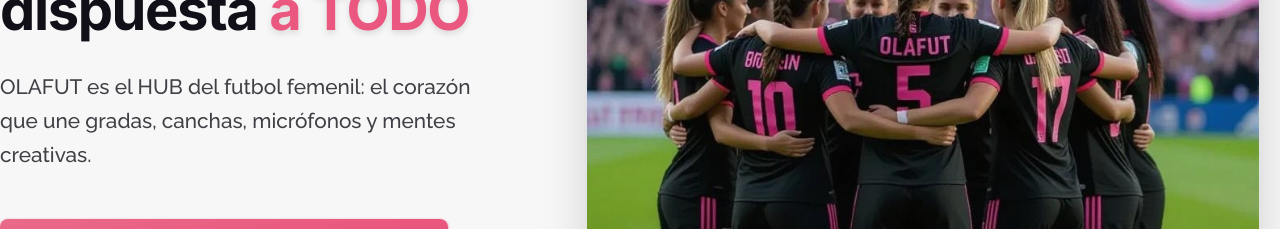
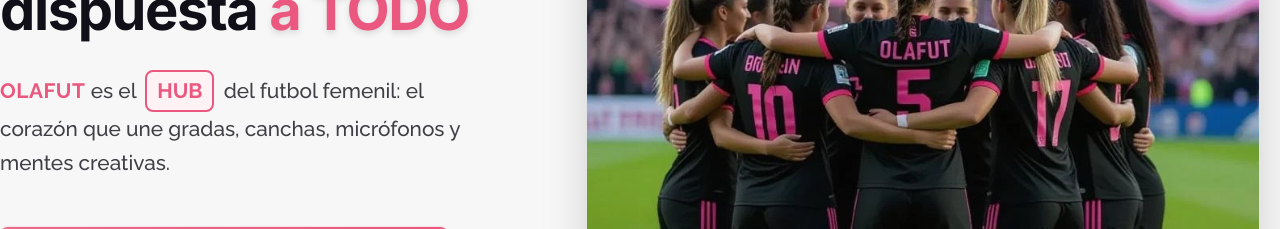
Before and after one commit to olafut/landing-olafut, a Next.js app: page / in a window 1280 px wide. Shown: the part 390-619 px from the top of the page. Built offline with nearby package versions, Linux system fonts and the light colour scheme.

Commit message:
fix: update background color in Hub component and enhance Spanish translation for subtitle

```diff
--- a/src/app/_components/ui/Hub.tsx
+++ b/src/app/_components/ui/Hub.tsx
@@ -4,7 +4,7 @@ import type { BaseProps } from '@/interfaces/base';
 export const Hub: FC<BaseProps> = ({ children }) => {
   return (
     <span className="relative inline-block px-3 py-1 mx-1">
-      <span className="absolute inset-0 bg-primary-100 border-2 border-primary-500 rounded-lg"></span>
+      <span className="absolute inset-0 bg-primary-50 border-2 border-primary-500 rounded-lg"></span>
       <span className="relative font-bold text-primary-500">{children}</span>
     </span>
   );
--- a/src/messages/es.ts
+++ b/src/messages/es.ts
@@ -20,7 +20,7 @@ const translations: Translations = {
     title:
       'El <important>Fútbol</important> <important>Femenil</important> solo necesita una comunidad dispuesta <important>a TODO</important>',
     subtitle:
-      'OLAFUT es el HUB del futbol femenil: el corazón que une gradas, canchas, micrófonos y mentes creativas.',
+      '<strong>OLAFUT</strong> es el <tag>HUB</tag> del futbol femenil: el corazón que une gradas, canchas, micrófonos y mentes creativas.',
     trustBadges: {
       activeCommunity: 'Comunidad activa',
       weeklyPodcast: 'Podcast semanal',
```
